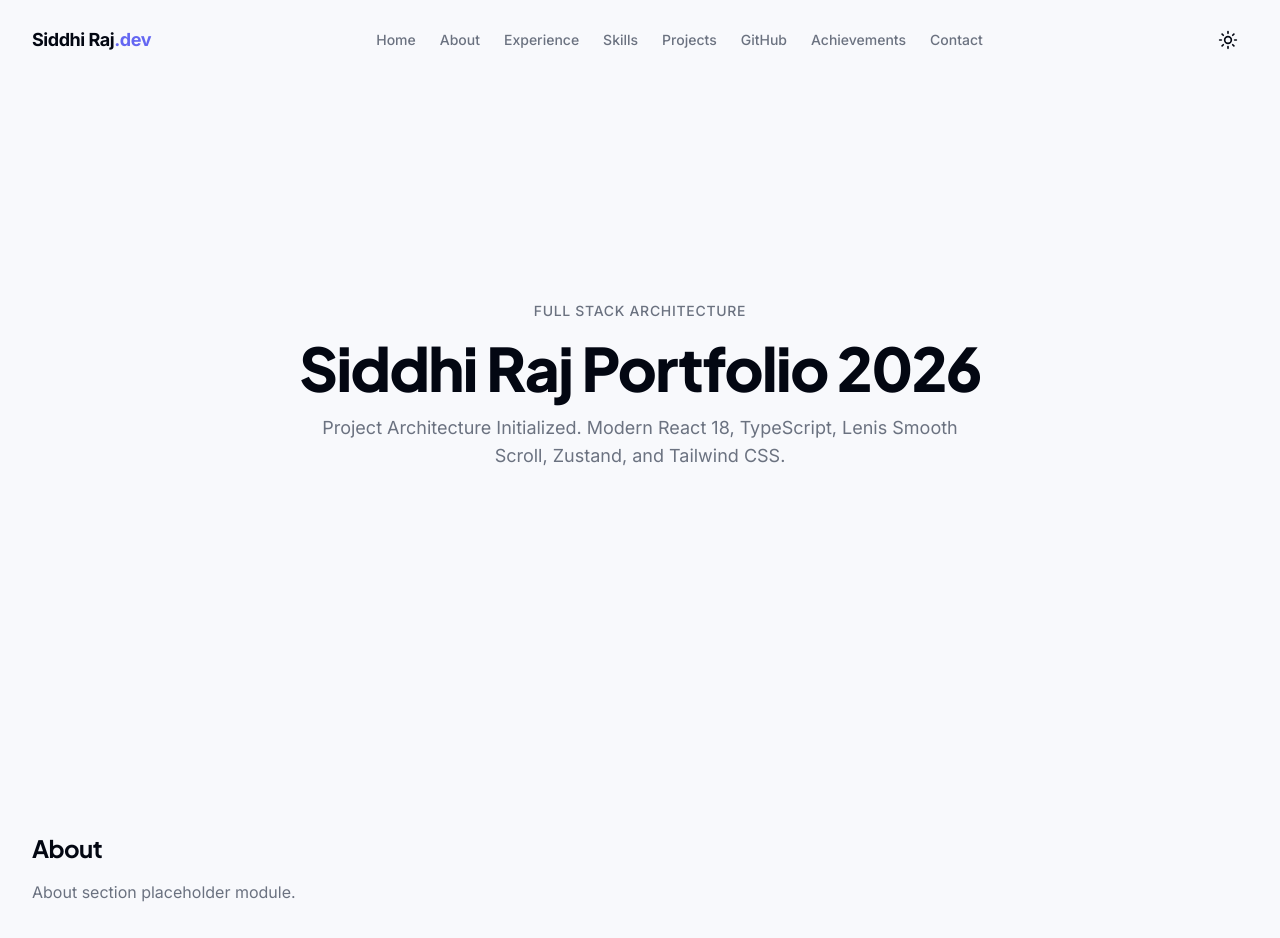
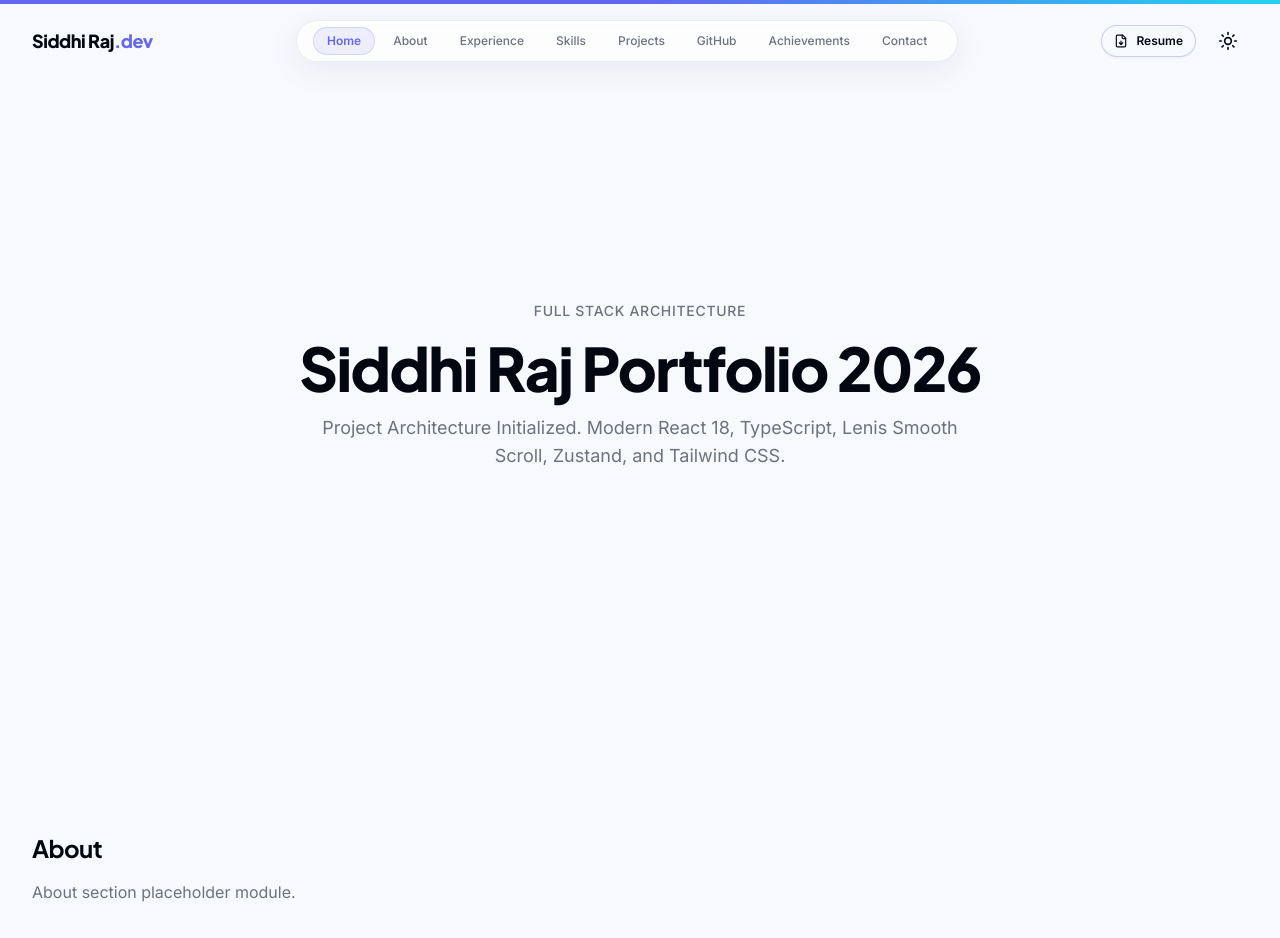
Before and after one commit to Technical-Siddhi/siddhi-portfolio, a React (Vite) app: page / in a window 1280 px wide. Shown: the top 938 px of the page. Built offline with nearby package versions, Linux system fonts and the light colour scheme.

Commit message:
feat: implement responsive navigation

```diff
--- a/eslint.config.js
+++ b/eslint.config.js
@@ -38,6 +38,7 @@ export default [
         HTMLInputElement: 'readonly',
         HTMLTextAreaElement: 'readonly',
         MediaQueryListEvent: 'readonly',
+        KeyboardEvent: 'readonly',
         Event: 'readonly',
         React: 'readonly',
       },
--- /dev/null
+++ b/src/components/common/ScrollProgress.tsx
@@ -0,0 +1,18 @@
+import React from 'react';
+import { motion, useScroll, useSpring } from 'framer-motion';
+
+export const ScrollProgress: React.FC = () => {
+  const { scrollYProgress } = useScroll();
+  const scaleX = useSpring(scrollYProgress, {
+    stiffness: 100,
+    damping: 30,
+    restDelta: 0.001,
+  });
+
+  return (
+    <motion.div
+      className="fixed top-0 left-0 right-0 h-1 bg-gradient-to-r from-primary via-indigo-500 to-cyan-400 z-50 origin-left"
+      style={{ scaleX }}
+    />
+  );
+};
--- a/src/components/layout/Header.tsx
+++ b/src/components/layout/Header.tsx
@@ -1,47 +1,108 @@
-import React from 'react';
+import React, { useState } from 'react';
+import { motion } from 'framer-motion';
+import { Menu, FileDown } from 'lucide-react';
 import { useScroll } from '@/hooks/useScroll';
+import { useActiveSection } from '@/hooks/useActiveSection';
 import { ThemeToggle } from '@/components/common/ThemeToggle';
-import { NAV_ITEMS } from '@/constants/navigation';
+import { Button } from '@/components/ui/button';
+import { MobileNav } from './MobileNav';
+import { NAV_ITEMS, RESUME_URL } from '@/constants/navigation';
 import { cn } from '@/lib/utils';
 
 export const Header: React.FC = () => {
   const isScrolled = useScroll(20);
+  const sectionIds = NAV_ITEMS.map((item) => item.id);
+  const activeSection = useActiveSection(sectionIds);
+  const [mobileMenuOpen, setMobileMenuOpen] = useState(false);
 
   return (
     <header
       className={cn(
-        'fixed top-0 left-0 right-0 z-50 transition-all duration-300',
+        'fixed top-0 left-0 right-0 z-40 transition-all duration-300',
         isScrolled
-          ? 'bg-background/80 backdrop-blur-md border-b border-border shadow-sm py-3'
+          ? 'glass-panel border-b border-border/80 shadow-md py-3'
           : 'bg-transparent py-5'
       )}
+      role="banner"
     >
       <div className="mx-auto max-w-7xl px-4 sm:px-6 lg:px-8 flex items-center justify-between">
+        {/* Brand Logo */}
         <a
           href="#hero"
-          className="text-lg font-bold tracking-tight hover:opacity-80 transition-opacity"
+          className="text-lg font-heading font-extrabold tracking-tight hover:opacity-85 transition-opacity"
         >
           Siddhi Raj<span className="text-primary">.dev</span>
         </a>
 
-        {/* Navigation items */}
-        <nav className="hidden md:flex items-center space-x-6 text-sm font-medium">
-          {NAV_ITEMS.map((item) => (
-            <a
-              key={item.id}
-              href={item.href}
-              className="text-muted-foreground hover:text-foreground transition-colors"
-            >
-              {item.label}
-            </a>
-          ))}
+        {/* Desktop Navigation Links */}
+        <nav
+          className="hidden md:flex items-center space-x-1 glass-card rounded-full px-4 py-1.5 border border-border/50 shadow-xs"
+          role="navigation"
+          aria-label="Main Navigation"
+        >
+          {NAV_ITEMS.map((item) => {
+            const isActive = activeSection === item.id;
+            return (
+              <a
+                key={item.id}
+                href={item.href}
+                className={cn(
+                  'relative rounded-full px-3.5 py-1.5 text-xs font-medium transition-colors',
+                  isActive
+                    ? 'text-primary font-semibold'
+                    : 'text-muted-foreground hover:text-foreground'
+                )}
+              >
+                {isActive && (
+                  <motion.span
+                    layoutId="activePill"
+                    className="absolute inset-0 rounded-full bg-primary/10 border border-primary/20"
+                    transition={{ type: 'spring', stiffness: 380, damping: 30 }}
+                  />
+                )}
+                <span className="relative z-10">{item.label}</span>
+              </a>
+            );
+          })}
         </nav>
 
-        {/* Actions */}
+        {/* Right CTA Actions */}
         <div className="flex items-center space-x-3">
+          <div className="hidden sm:block">
+            <a href={RESUME_URL} target="_blank" rel="noopener noreferrer">
+              <Button
+                variant="outline"
+                size="sm"
+                className="rounded-full border-primary/30 text-xs font-semibold hover:bg-primary hover:text-primary-foreground transition-all duration-300"
+                leftIcon={<FileDown className="h-3.5 w-3.5" />}
+              >
+                Resume
+              </Button>
+            </a>
+          </div>
+
           <ThemeToggle />
+
+          {/* Mobile Menu Button */}
+          <Button
+            variant="ghost"
+            size="icon"
+            onClick={() => setMobileMenuOpen(true)}
+            className="md:hidden"
+            aria-label="Open navigation menu"
+            aria-expanded={mobileMenuOpen}
+          >
+            <Menu className="h-5 w-5" />
+          </Button>
         </div>
       </div>
+
+      {/* Mobile Navigation Drawer */}
+      <MobileNav
+        isOpen={mobileMenuOpen}
+        onClose={() => setMobileMenuOpen(false)}
+        activeSection={activeSection}
+      />
     </header>
   );
 };
--- a/src/components/layout/MainLayout.tsx
+++ b/src/components/layout/MainLayout.tsx
@@ -1,6 +1,7 @@
 import React from 'react';
 import { Header } from './Header';
 import { Footer } from './Footer';
+import { ScrollProgress } from '@/components/common/ScrollProgress';
 import { PageTransition } from '@/components/animations/PageTransition';
 
 interface MainLayoutProps {
@@ -9,7 +10,8 @@ interface MainLayoutProps {
 
 export const MainLayout: React.FC<MainLayoutProps> = ({ children }) => {
   return (
-    <div className="min-h-screen flex flex-col bg-background text-foreground">
+    <div className="min-h-screen flex flex-col bg-background text-foreground relative">
+      <ScrollProgress />
       <Header />
       <main className="flex-1 pt-16">
         <PageTransition>{children}</PageTransition>
--- /dev/null
+++ b/src/components/layout/MobileNav.tsx
@@ -0,0 +1,134 @@
+import React, { useEffect } from 'react';
+import { motion, AnimatePresence } from 'framer-motion';
+import { X, Download } from 'lucide-react';
+import { Button } from '@/components/ui/button';
+import { ThemeToggle } from '@/components/common/ThemeToggle';
+import { NAV_ITEMS, RESUME_URL } from '@/constants/navigation';
+import { SOCIAL_LINKS } from '@/constants/socials';
+import { cn } from '@/lib/utils';
+
+interface MobileNavProps {
+  isOpen: boolean;
+  onClose: () => void;
+  activeSection: string;
+}
+
+export const MobileNav: React.FC<MobileNavProps> = ({
+  isOpen,
+  onClose,
+  activeSection,
+}) => {
+  // Lock scroll and handle escape key
+  useEffect(() => {
+    if (!isOpen) return;
+
+    document.body.style.overflow = 'hidden';
+    const handleKeyDown = (e: KeyboardEvent) => {
+      if (e.key === 'Escape') onClose();
+    };
+    window.addEventListener('keydown', handleKeyDown);
+
+    return () => {
+      document.body.style.overflow = '';
+      window.removeEventListener('keydown', handleKeyDown);
+    };
+  }, [isOpen, onClose]);
+
+  return (
+    <AnimatePresence>
+      {isOpen && (
+        <>
+          {/* Backdrop */}
+          <motion.div
+            initial={{ opacity: 0 }}
+            animate={{ opacity: 1 }}
+            exit={{ opacity: 0 }}
+            onClick={onClose}
+            className="fixed inset-0 z-50 bg-background/80 backdrop-blur-md"
+            aria-hidden="true"
+          />
+
+          {/* Drawer Content */}
+          <motion.div
+            initial={{ x: '100%' }}
+            animate={{ x: 0 }}
+            exit={{ x: '100%' }}
+            transition={{ type: 'spring', damping: 25, stiffness: 200 }}
+            className="fixed inset-y-0 right-0 z-50 w-full max-w-xs border-l border-border bg-card p-6 shadow-2xl flex flex-col justify-between"
+            role="dialog"
+            aria-modal="true"
+            aria-label="Mobile Navigation Menu"
+          >
+            <div className="space-y-6">
+              {/* Header */}
+              <div className="flex items-center justify-between border-b border-border pb-4">
+                <span className="font-heading font-bold text-lg">Menu</span>
+                <Button
+                  variant="ghost"
+                  size="icon"
+                  onClick={onClose}
+                  aria-label="Close navigation menu"
+                >
+                  <X className="h-5 w-5" />
+                </Button>
+              </div>
+
+              {/* Links */}
+              <nav className="flex flex-col space-y-2">
+                {NAV_ITEMS.map((item) => {
+                  const isActive = activeSection === item.id;
+                  return (
+                    <a
+                      key={item.id}
+                      href={item.href}
+                      onClick={onClose}
+                      className={cn(
+                        'flex items-center justify-between rounded-lg px-4 py-3 text-base font-medium transition-all',
+                        isActive
+                          ? 'bg-primary/10 text-primary font-semibold'
+                          : 'text-muted-foreground hover:bg-accent hover:text-foreground'
+                      )}
+                    >
+                      <span>{item.label}</span>
+                      {isActive && (
+                        <span className="h-2 w-2 rounded-full bg-primary" />
+                      )}
+                    </a>
+                  );
+                })}
+              </nav>
+            </div>
+
+            {/* Footer Actions */}
+            <div className="space-y-4 pt-6 border-t border-border">
+              <div className="flex items-center justify-between">
+                <span className="text-sm font-medium text-muted-foreground">Theme</span>
+                <ThemeToggle />
+              </div>
+
+              <a href={RESUME_URL} target="_blank" rel="noopener noreferrer" className="block">
+                <Button className="w-full" variant="glow" leftIcon={<Download className="h-4 w-4" />}>
+                  Download Resume
+                </Button>
+              </a>
+
+              <div className="flex items-center justify-center space-x-4 pt-2 text-muted-foreground">
+                {SOCIAL_LINKS.map((social) => (
+                  <a
+                    key={social.id}
+                    href={social.url}
+                    target="_blank"
+                    rel="noopener noreferrer"
+                    className="hover:text-primary transition-colors text-sm font-medium"
+                  >
+                    {social.name}
+                  </a>
+                ))}
+              </div>
+            </div>
+          </motion.div>
+        </>
+      )}
+    </AnimatePresence>
+  );
+};
--- a/src/constants/navigation.ts
+++ b/src/constants/navigation.ts
@@ -11,6 +11,8 @@ export const NAV_ITEMS: NavItem[] = [
   { id: 'contact', label: 'Contact', href: '#contact' },
 ];
 
+export const RESUME_URL = '/resume.pdf';
+
 export const SITE_METADATA = {
   title: 'Siddhi Raj — Senior Full Stack Engineer & Architect',
   description: 'Enterprise portfolio of Siddhi Raj, Full Stack Engineer specializing in React 18/19, TypeScript, Node.js, and high-performance Web Applications.',
--- /dev/null
+++ b/src/hooks/useActiveSection.ts
@@ -0,0 +1,29 @@
+import { useState, useEffect } from 'react';
+
+export function useActiveSection(sectionIds: string[], offset = 100): string {
+  const [activeSection, setActiveSection] = useState<string>(sectionIds[0] || 'hero');
+
+  useEffect(() => {
+    const handleScroll = () => {
+      const scrollPosition = window.scrollY + offset;
+
+      for (let i = sectionIds.length - 1; i >= 0; i--) {
+        const sectionId = sectionIds[i];
+        const element = document.getElementById(sectionId);
+        if (element) {
+          const top = element.offsetTop;
+          if (scrollPosition >= top) {
+            setActiveSection(sectionId);
+            break;
+          }
+        }
+      }
+    };
+
+    window.addEventListener('scroll', handleScroll, { passive: true });
+    handleScroll();
+    return () => window.removeEventListener('scroll', handleScroll);
+  }, [sectionIds, offset]);
+
+  return activeSection;
+}
```
Also changed, not shown: 1 other file (tests, documents, lock files or other folders).
